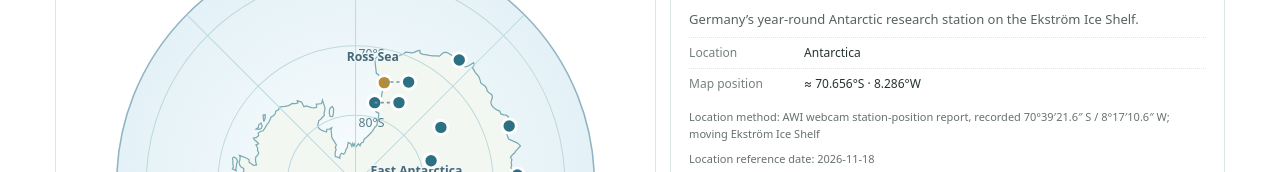
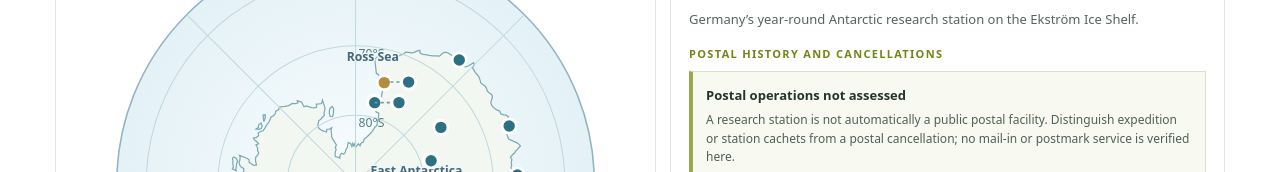
Before and after one commit to AyLien026/worldwide-cover-monitor, a plain HTML site: page polar/index.html in a window 1280 px wide. Shown: the part 593-765 px from the top of the page. Drawn offline with Linux system fonts and the light colour scheme; no server answers.

Commit message:
Prioritize philatelic evidence and collapse geographic metadata on compact station cards

```diff
--- a/polar/index.html
+++ b/polar/index.html
@@ -324,17 +324,6 @@ function renderDetails(){
  intro.append(el('h3','station-name',s.name),el('div','station-operator',s.operator));
  intro.appendChild(el('span','pill '+(s.kind==='postal-site'?'postal-site':s.status),s.kind==='postal-site'?'POSTAL / HERITAGE':(s.status==='year-round'?'YEAR-ROUND':'SEASONAL')));head.append(icon,intro);target.appendChild(head);
  target.appendChild(el('p','statnote',s.info));
- fact(target,'Location',s.area);
- fact(target,'Map position','≈ '+Math.abs(s.lat).toFixed(3)+'°'+(s.lat<0?'S':'N')+' · '+Math.abs(s.lon).toFixed(3)+'°'+(s.lon<0?'W':'E'));
- if(s.coordinate_precision)target.appendChild(el('span','source-date','Location method: '+s.coordinate_precision));
- if(s.coordinate_reference_date)target.appendChild(el('span','source-date','Location reference date: '+s.coordinate_reference_date));
- if(s.location_note)target.appendChild(el('div','caution',s.location_note));
- if(s.coordinate_source&&s.coordinate_source.startsWith('https://'))target.appendChild(link('Geographic source ↗',s.coordinate_source));
- if(s.territory)fact(target,'Postal region',({TAAF:'French Southern and Antarctic Lands',AAT:'Australian Antarctic Territory',BAT:'British Antarctic Territory',SGSSI:'South Georgia & the South Sandwich Islands',NO:'Norway / Svalbard'})[s.territory]||s.territory);
- var actions=el('div','actions');
- if(/^https:\/\//.test(s.url))actions.appendChild(link('Official station website ↗',s.url));
- if(s.webcam)actions.appendChild(link('Webcam / nearby camera ↗',s.webcam));
- target.appendChild(actions);
  target.appendChild(el('div','section-title','Postal history and cancellations'));
  var evidence=s.postal||{level:'not-assessed',title:'Not yet assessed',description:'No postal source reviewed'};
  var panel=el('section','postal-evidence');
@@ -345,6 +334,23 @@ function renderDetails(){
  if(evidence.access)panel.appendChild(el('small','','Collector access: '+evidence.access));
  if(evidence.source_url&&evidence.source_url.startsWith('https://'))panel.appendChild(link('Postal evidence · source ↗',evidence.source_url));
  target.appendChild(panel);
+ var geoDetails=el('details','geo-details');
+ var geoSummary=el('summary','','Location, coordinates & official sources');
+ geoDetails.appendChild(geoSummary);
+ var geoBody=el('div','geo-body');
+ fact(geoBody,'Location',s.area);
+ fact(geoBody,'Map position','≈ '+Math.abs(s.lat).toFixed(3)+'°'+(s.lat<0?'S':'N')+' · '+Math.abs(s.lon).toFixed(3)+'°'+(s.lon<0?'W':'E'));
+ if(s.coordinate_precision)geoBody.appendChild(el('span','source-date','Location method: '+s.coordinate_precision));
+ if(s.coordinate_reference_date)geoBody.appendChild(el('span','source-date','Location reference date: '+s.coordinate_reference_date));
+ if(s.location_note)geoBody.appendChild(el('div','caution',s.location_note));
+ if(s.coordinate_source&&s.coordinate_source.startsWith('https://'))geoBody.appendChild(link('Geographic source ↗',s.coordinate_source));
+ if(s.territory)fact(geoBody,'Postal region',({TAAF:'French Southern and Antarctic Lands',AAT:'Australian Antarctic Territory',BAT:'British Antarctic Territory',SGSSI:'South Georgia & the South Sandwich Islands',NO:'Norway / Svalbard'})[s.territory]||s.territory);
+ var actions=el('div','actions');
+ if(/^https:\/\//.test(s.url))actions.appendChild(link('Official station website ↗',s.url));
+ if(s.webcam)actions.appendChild(link('Webcam / nearby camera ↗',s.webcam));
+ geoBody.appendChild(actions);
+
+ geoDetails.appendChild(geoBody);target.appendChild(geoDetails);
  target.appendChild(el('div','section-title','Worldwide Covers collection'));
  var blog=el('div','actions');
  blog.appendChild(link('Search related covers ↗','https://www.worldwidecovers.com/search?q='+encodeURIComponent(s.search||s.name)));
```
